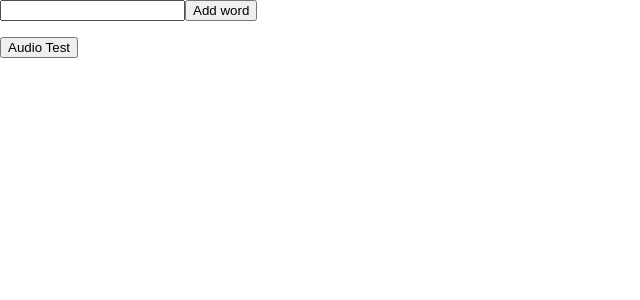
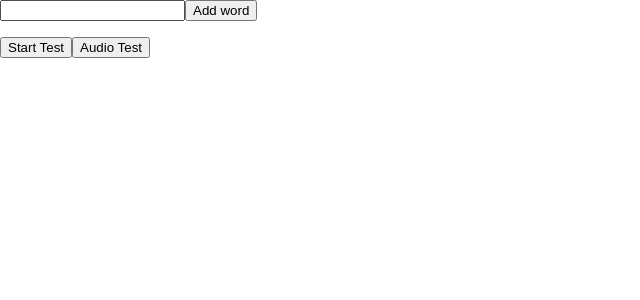
Before and after one commit to Jonathan75/react_spelling_test, a React (Create React App) app: page / in a window 1280 px wide. Shown: the top 300 px of the page, without its empty margins (0-640 px from the left). Built offline with nearby package versions, Linux system fonts and the light colour scheme.

Commit message:
Start test button

```diff
--- a/src/App.js
+++ b/src/App.js
@@ -27,10 +27,16 @@ class App extends Component {
     )
   }
 
+  startQuiz = () => {this.setState({isQuiz: true})}
+
   render() {
     const body = this.state.isQuiz ?
         <div>Test Here</div> :
-        <QuizBuilder wordList={this.state.wordList} addWord={this.addWord}/>
+        <QuizBuilder
+          wordList={this.state.wordList}
+          addWord={this.addWord}
+          startQuiz={this.startQuiz}
+          />
 
     return (
       <div>
--- a/src/components/quizBuilder.js
+++ b/src/components/quizBuilder.js
@@ -12,6 +12,7 @@ class QuizBuilder extends Component {
           <button>Add word</button>
         </form>
         <WordList wordList={this.props.wordList} />
+        <button onClick={this.props.startQuiz}>Start Test</button>
         <button onClick={() => speak('Testing 1,2,3')}>Audio Test</button>
       </div>
     )
```
